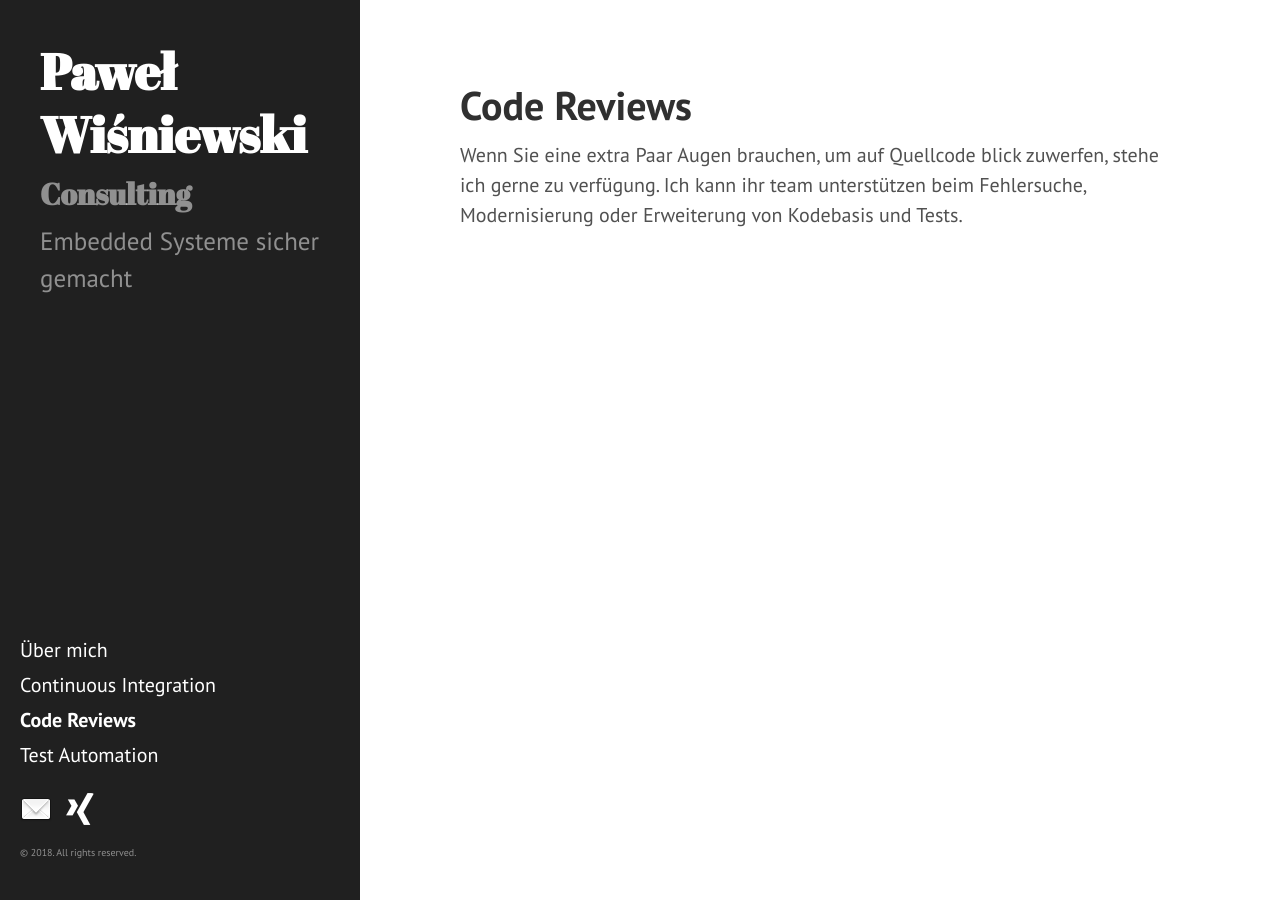
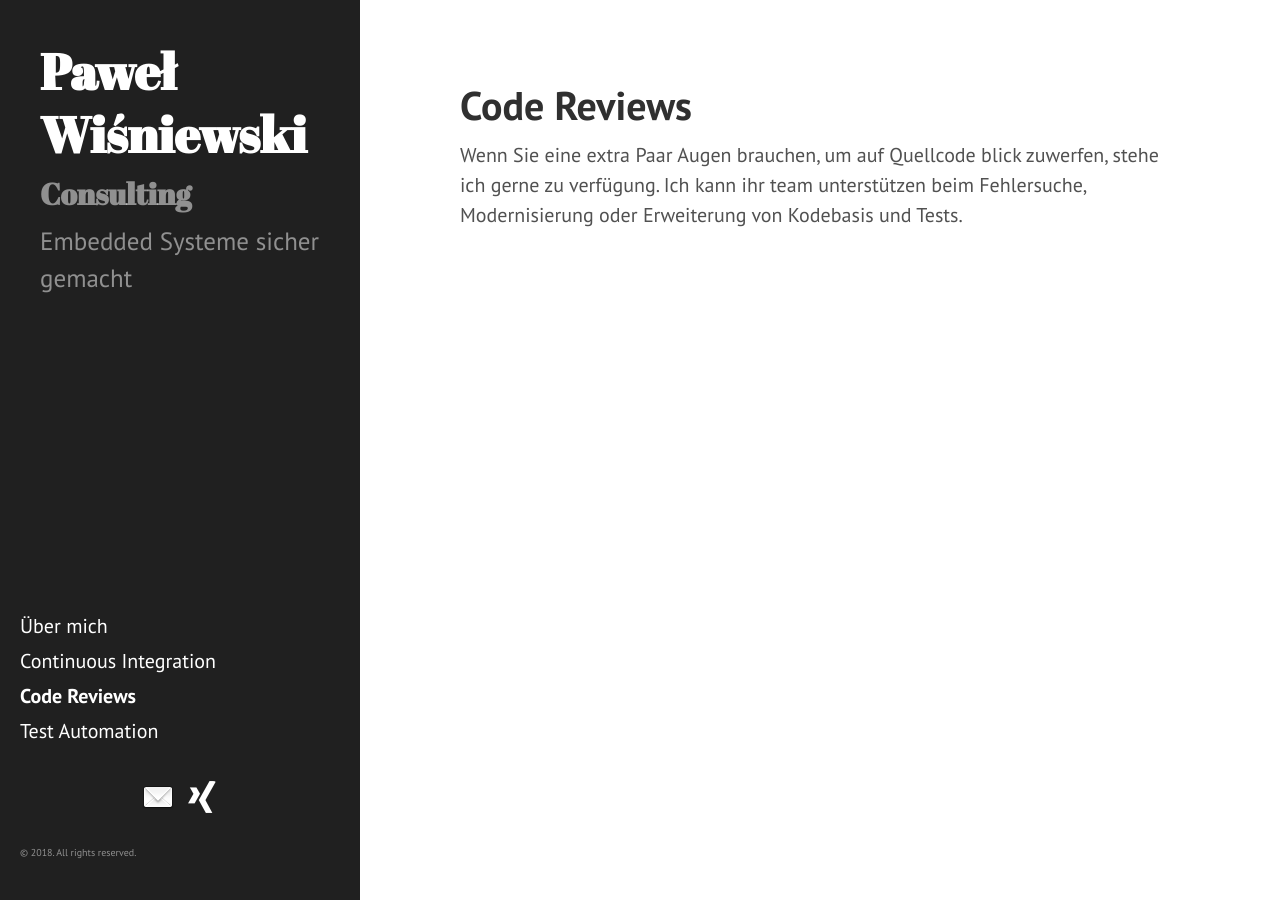
Before and after one commit to WisniewskiP/WisniewskiP.github.io, a Jekyll site: the page built from code_reviews.md, in a window 1280 px wide. Built offline with Jekyll 4.4.1, drawn with Linux system fonts in a browser that asks for light colours.

Commit message:
social icons

```diff
--- a/_includes/sidebar.html
+++ b/_includes/sidebar.html
@@ -30,12 +30,12 @@
         {% endfor %}
 
       </nav>
-      <div>
-        {% if site.email %}<a class="sidebar-social" href="mailto:{{ site.email }}"><img src="/public/email.png" alt="Email"></img></a>{% endif %}
-        {% if site.xing_username %}<a class="sidebar-social" href="https://www.xing.com/profile/{{ site.xing_username }}"><img src="/public/Xing.png"></img></a>{% endif %}
-        {% if site.linkedin_username %}<a class="sidebar-social" href=""><img src="/public/LinkedIn.png"></img></a>{% endif %}
-        {% if site.github_username %}<a class="sidebar-social" href=""><img src="/public/GitHub.png"></img></a>{% endif %}
-        {% if site.twitter_username %}<a class="sidebar-social" href=""><img src="/public/Twitter.png"></img></a>{% endif %}
+      <div class="sidebar-social">
+        {% if site.email %}<a href="mailto:{{ site.email }}"><img src="/public/email.png" alt="Email"></img></a>{% endif %}
+        {% if site.xing_username %}<a href="https://www.xing.com/profile/{{ site.xing_username }}"><img src="/public/Xing.png"></img></a>{% endif %}
+        {% if site.linkedin_username %}<a href=""><img src="/public/LinkedIn.png"></img></a>{% endif %}
+        {% if site.github_username %}<a href=""><img src="/public/GitHub.png"></img></a>{% endif %}
+        {% if site.twitter_username %}<a href=""><img src="/public/Twitter.png"></img></a>{% endif %}
       </div>
       <p class="sidebar-copyright">&copy; {{ site.time | date: '%Y' }}. All rights reserved.</p>
     </div>
--- a/public/css/hyde.css
+++ b/public/css/hyde.css
@@ -106,8 +106,16 @@ a.sidebar-nav-item:focus {
 }
 
 .sidebar-social {
+  width: 100%;
+  overflow: auto;
+  align-items: center;
+  justify-content: center;
+  display: flex;
+}
+.sidebar-social a{
   float: left;
-  padding-right: 12px
+  text-align: center;
+  padding: 12px 6px;
 }
 
 .sidebar-copyright {
```
